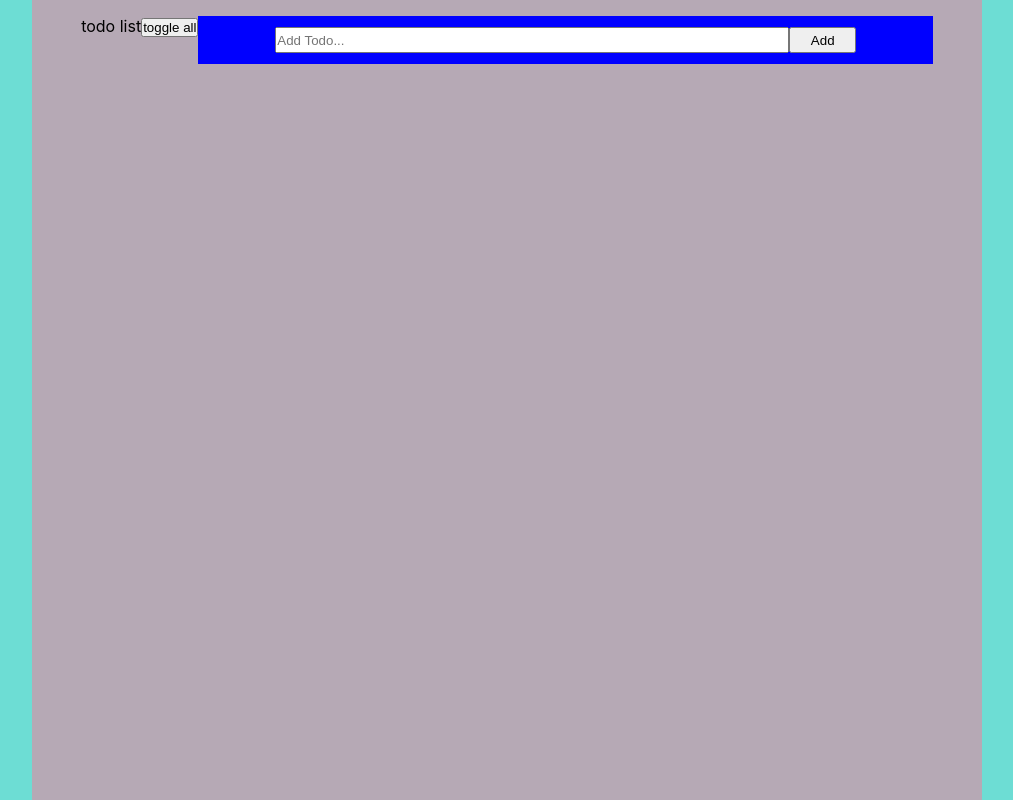
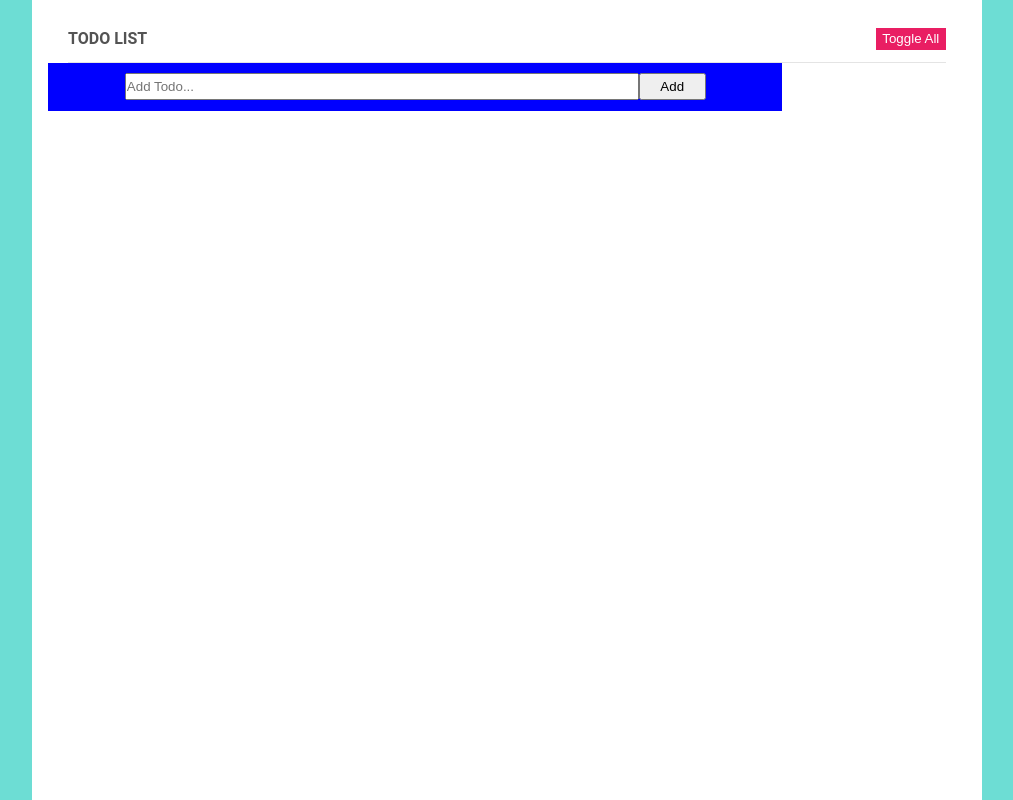
Before and after one commit to KhalilBenMansour/todo-react-typescript, a React (Create React App) app: page / in a window 1280 px wide. Shown: the whole page, without its empty margins (133-1146 px from the left). Built offline with nearby package versions, Linux system fonts and the light colour scheme.

Commit message:
style heading

```diff
--- a/src/App.scss
+++ b/src/App.scss
@@ -3,13 +3,47 @@
   height: 100vh;
   display: flex;
   justify-content: center;
+
   .container {
+    font-family: "Roboto", sans-serif;
+    color: #535353;
     margin-left: auto;
     margin-right: auto;
     padding: 1em;
-    background-color: rgb(182, 169, 181);
+    background-color: #ffffff;
     display: flex;
-    justify-content: center;
+    flex-direction: column;
+
+    .heading {
+      padding: 0.75em 0;
+      margin: 0 1.25em;
+      display: flex;
+      justify-content: space-between;
+      align-items: center;
+      border-bottom: 1px solid transparent;
+      border-color: #e4e4e4;
+
+      &__title {
+        text-transform: uppercase;
+        font-weight: 600;
+      }
+      &__button {
+        background-color: #e91e63;
+        text-transform: capitalize;
+        color: #ffffff;
+        cursor: pointer;
+        border: none;
+        padding: 0.25em 0.5em;
+        white-space: nowrap;
+        position: relative;
+        transition: 0.2s;
+
+        &:hover {
+          background-color: #c1134e;
+          box-shadow: 0 2px 4px 3px rgb(0 0 0 / 10%);
+        }
+      }
+    }
   }
 }
 // small screen
```
